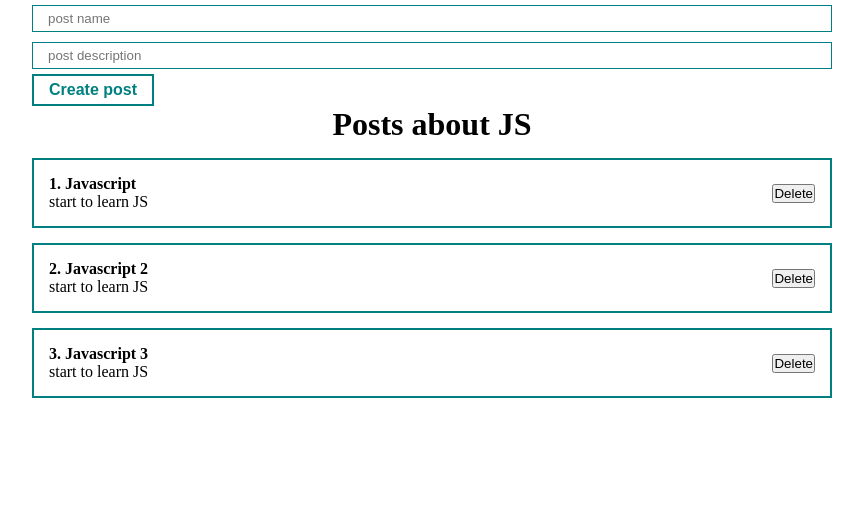
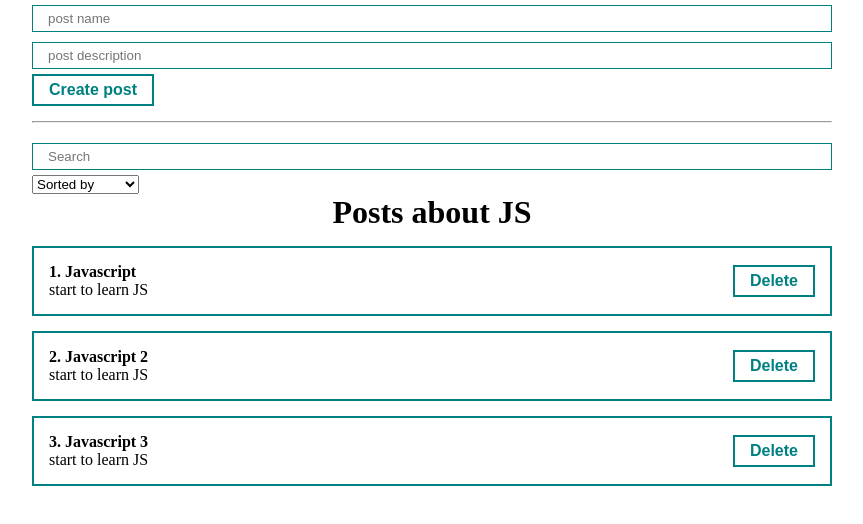
Before and after one commit to KYTNICK/fund_react, a React (Create React App) app: page / in a window 1280 px wide. Shown: the top 524 px of the page, without its empty margins (208-1071 px from the left). Built offline with nearby package versions, Linux system fonts and the light colour scheme.

Commit message:
create anew comp "PostFilter"

```diff
--- a/src/App.js
+++ b/src/App.js
@@ -1,4 +1,4 @@
-import React, { useState, useRef } from "react";
+import React, { useState, useRef, useMemo } from "react";
 import Counter from "./components/Counter";
 import ClassCounter from "./components/ClassCounter";
 import PostItem from "./components/PostItem";
@@ -7,6 +7,8 @@ import "./styles/App.css";
 import MyButton from "./components/UI/button/MyButton";
 import MyInput from "./components/UI/input/MyInput";
 import PostForm from "./components/PostForm";
+import MySelect from "./components/UI/select/MySelect";
+import PostFilter from "./components/PostFilter";
 
 function App() {
   const [posts, setPosts] = useState([
@@ -14,13 +16,43 @@ function App() {
     { id: 2, title: "Javascript 2", body: "start to learn JS" },
     { id: 3, title: "Javascript 3", body: "start to learn JS" },
   ]);
+  const [filter, setFilter] = useState({ sort: "", query: "" });
+
+  //============
+
+  const sortedPosts = useMemo(() => {
+    console.log("working");
+    if (filter.sort) {
+      return [...posts].sort((a, b) =>
+        a[filter.sort].localeCompare(b[filter.sort])
+      );
+    }
+    return posts;
+  }, [filter.sort, posts]);
+
+  const sortedAndSearchedPosts = useMemo(() => {
+    return sortedPosts.filter((post) =>
+      post.title.toLowerCase().includes(filter.query.toLowerCase())
+    );
+  }, [filter.query, sortedPosts]);
+
   const createPost = (newPost) => {
     setPosts([...posts, newPost]);
+  };
+  const removePost = (post) => {
+    setPosts(posts.filter((p) => p.id !== post.id));
   };
   return (
     <div className="App">
       <PostForm create={createPost} />
-      <PostList posts={posts} title="Posts about JS" />
+      <hr style={{ margin: "15px 0" }} />
+      <PostFilter filter={filter} setFilter={setFilter} />
+
+      <PostList
+        remove={removePost}
+        posts={sortedAndSearchedPosts}
+        title="Posts about JS"
+      />
     </div>
   );
 }
--- /dev/null
+++ b/src/components/PostFilter.jsx
@@ -0,0 +1,24 @@
+import React from 'react'
+import MyInput from './UI/input/MyInput';
+import MySelect from './UI/select/MySelect';
+const PostFilter = ({filter, setFilter}) => {
+    return (
+        <div>
+        <MyInput
+          value={filter.query}
+          onChange={(e) => setFilter({...filter, query: e.target.value})}
+          placeholder="Search"
+        />
+        <MySelect
+          value={filter.sort}
+          onChange={selectedSort => setFilter({...filter, sort: selectedSort})}
+          defaultValue="Sorted by"
+          options={[
+            { value: "title", name: "by Name" },
+            { value: "body", name: "by Description" },
+          ]}
+        />
+      </div>
+    );
+}
+export default PostFilter;
--- a/src/components/PostItem.jsx
+++ b/src/components/PostItem.jsx
@@ -1,4 +1,5 @@
 import React from 'react';
+import MyButton from './UI/button/MyButton';
 const PostItem = (props) => {
     return (
         <div className="post">
@@ -7,7 +8,7 @@ const PostItem = (props) => {
           <div>{props.post.body}</div>
         </div>
         <div className="post__btns">
-          <button>Delete</button>
+          <MyButton onClick={() => props.remove(props.post)}>Delete</MyButton>
         </div>
       </div>
     )
--- a/src/components/PostList.jsx
+++ b/src/components/PostList.jsx
@@ -1,12 +1,19 @@
 import React from 'react'
 import PostItem from './PostItem';
 
-const PostList = ({posts, title}) => {
+const PostList = ({posts, title, remove}) => {
+    if(!posts.length) {
+        return(
+            <h2 style={{textAlign: 'center'}}>
+                Posts not found!
+            </h2>
+        )
+    }
     return (
         <div>
         <h1 style={{ textAlign: "center" }}>{title}</h1>
         {posts.map((post, index) => (
-        <PostItem number={index + 1} post={post} key={post.id} />
+        <PostItem remove={remove} number={index + 1} post={post} key={post.id} />
 ))}
         </div>
     )
--- a/src/components/UI/button/MyButton.module.css
+++ b/src/components/UI/button/MyButton.module.css
@@ -7,3 +7,14 @@
   border: 2px solid teal;
   cursor: pointer;
 }
+
+.myBtn:hover,
+.myBtn:focus {
+  background-color: teal;
+  color: #fff;
+  transition: all 0.3s ease 0s;
+}
+.myBtn:active {
+  color: teal;
+  transition: all 0.5s ease 0s;
+}
--- /dev/null
+++ b/src/components/UI/select/MySelect.jsx
@@ -0,0 +1,17 @@
+import React from 'react'
+
+const MySelect = ({options, defaultValue, value, onChange}) => {
+    return (
+        <select value={value} onChange={event => onChange(event.target.value)}>
+            <option disabled value="">{defaultValue}</option>
+            {options.map(option =>
+                <option key={option.value} value={option.value} >
+                    {option.name}
+                </option>
+                )}
+        </select>
+    )
+
+}
+
+export default MySelect;
```
Also changed, not shown: src/components/UI/modal/MyModal.jsx (added, +9 -0 lines).
